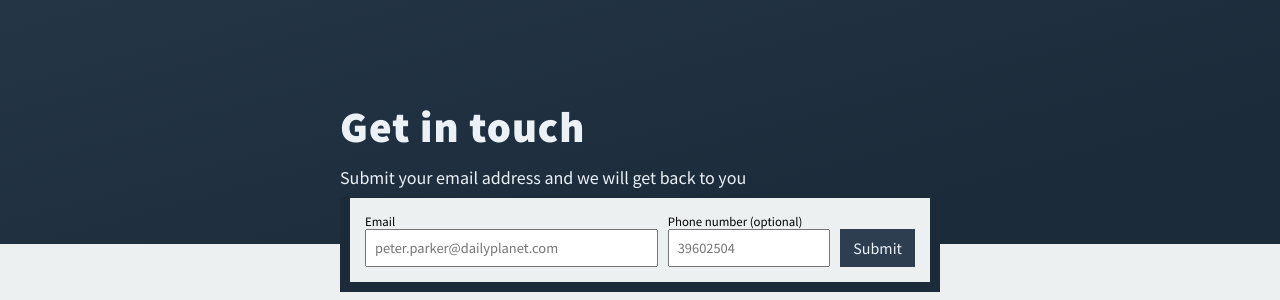
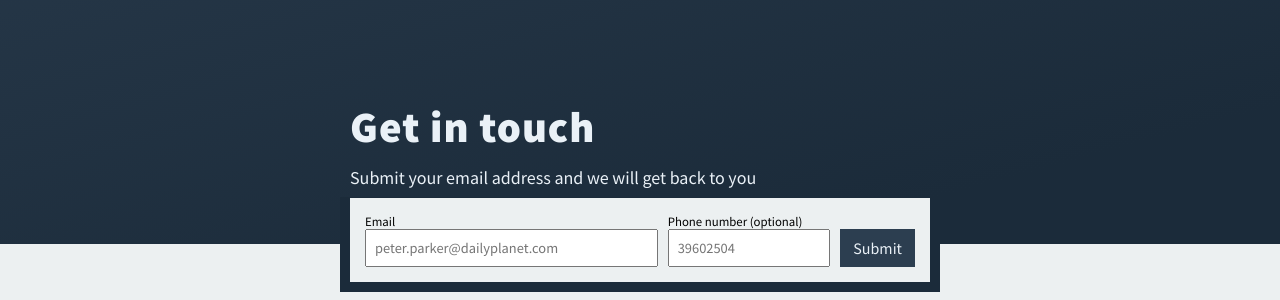
Before and after one commit to derangeddk/deranged.dk, a Jekyll site: the page built from accessibility/index.html, in a window 1280 px wide. Shown: the part 3441-3741 px from the top of the page. Built offline with Jekyll 4.4.1, drawn with Linux system fonts in a browser that asks for light colours; some web fonts are replaced; comment, search, counter and statistics services are not loaded.

Commit message:
Fixed small contact form standalone alignment

```diff
--- a/_includes/get_in_touch.html
+++ b/_includes/get_in_touch.html
@@ -7,7 +7,7 @@
     {% else %}
     <div class="request-contact request-contact--standalone" id="contact">
     {% endif %}
-      <div>
+      <div class="request-contact__text">
         <h2 class="section__heading">
           {% if page.lang == 'da_dk' %}
             Kontakt os
--- a/_sass/get_in_touch.scss
+++ b/_sass/get_in_touch.scss
@@ -8,10 +8,18 @@
     }
 }
 
-.request-contact--standalone .contact-form--small {
-    border-bottom-width: 10px;
-    border-right-width: 10px;
-    border-left-width: 10px;
+.request-contact--standalone {
+    .request-contact__text {
+        @media(min-width: 539px) {
+            padding: 0 10px;
+        }
+    }
+
+    .contact-form--small {
+        border-bottom-width: 10px;
+        border-right-width: 10px;
+        border-left-width: 10px;
+    }
 }
 
 .contact-form--small {
```
